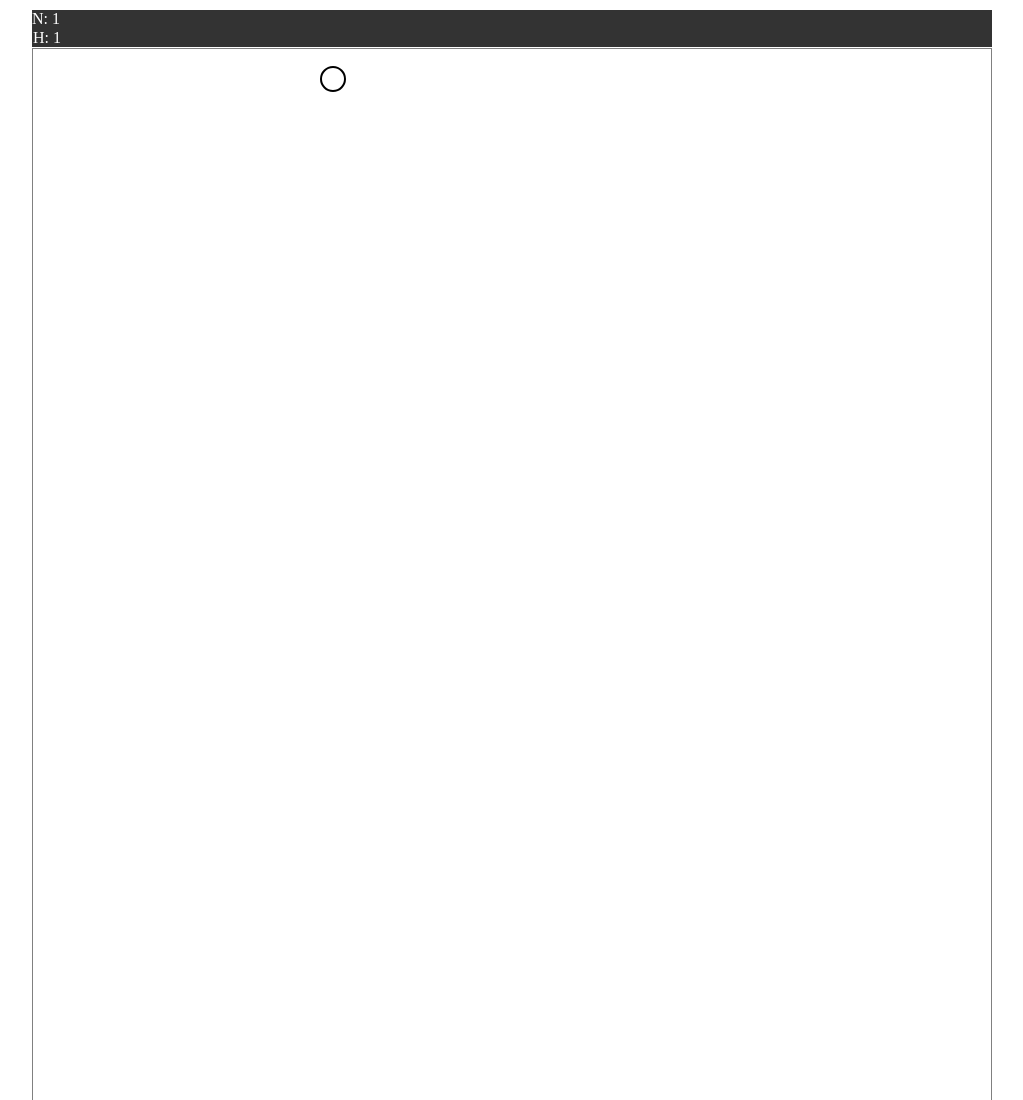
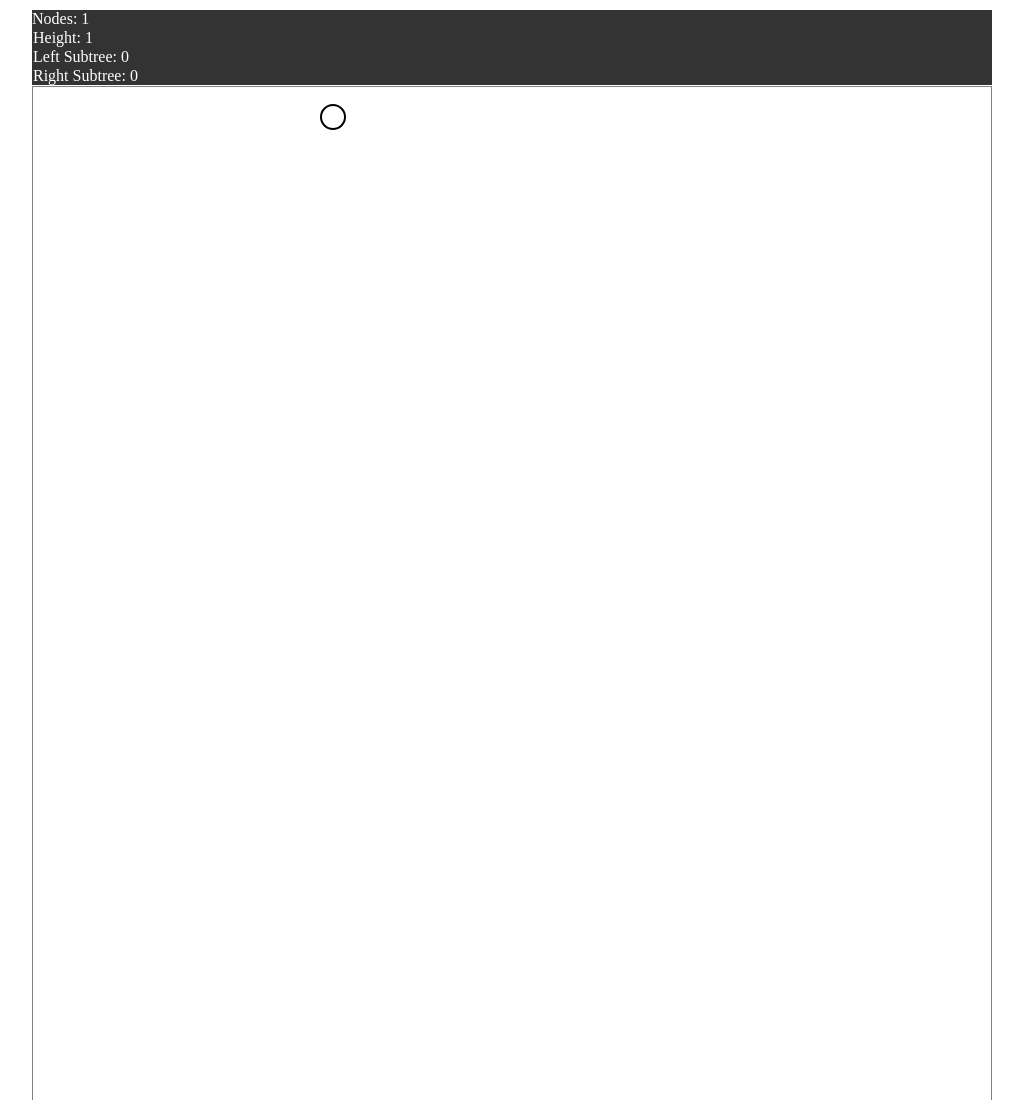
Before and after one commit to spboyle/count_strict_trees, a plain HTML site: page index.html in a window 1280 px wide. Shown: the top 1100 px of the page, without its empty margins (128-1151 px from the left). Drawn offline with nearby package versions, Linux system fonts and the light colour scheme.

Commit message:
webpage to illustrate building strict trees

```diff
--- a/index.html
+++ b/index.html
@@ -1,4 +1,5 @@
 <!DOCTYPE html>
+<!-- Copied from http://bl.ocks.org/NPashaP/7683252 -->
 <meta charset="utf-8">
 <style>
 
@@ -86,6 +87,23 @@ function tree(){
     return innerHeight(tree.vis);
   }
 
+  function sizeInner(n) {
+    if ( n ) {
+      var left_size = sizeInner(n.c[0]);
+      var right_size = sizeInner(n.c[1]);
+      return 1 + left_size + right_size;
+    }
+    return 0;
+  }
+
+  tree.leftSize = function(){
+    return sizeInner(tree.vis.c[0]);
+  }
+
+  tree.rightSize = function(){
+    return sizeInner(tree.vis.c[1]);
+  }
+
   tree.getEdges =  function(){
     var e =[];
     function getEdges(_){
@@ -103,16 +121,6 @@ function tree(){
     }
     addLeaf(tree.vis);
     reposition(tree.vis);
-    // if(tree.glabels.length != 0){
-    //   tree.glabels =[]
-    //   relabel(
-    //     {
-    //       lbl:d3.range(0, tree.size).map(function(d){ return '';}),
-    //       incMatx:d3.range(0,tree.size-1).map(function(){ return 0;})
-    //     });
-    //   d3.select("#labelnav").style('visibility','hidden');
-    // }
-    // else tree.incMatx = d3.range(0,tree.size-1).map(function(){ return 0;});
     redraw();
   }
 
@@ -144,7 +152,6 @@ function tree(){
     d3.range(0, tree.size).forEach(function(d){ vlbls =[d]; elbls=[]; gracefulLbl(1); });
     tree.showLabel(1);
     d3.select("#labelpos").text(tree.currLbl+'/'+tree.glabels.length);
-    // d3.select("#labelnav").style('visibility','visible');
   }
 
   updateIncMatx = function(){
@@ -209,39 +216,10 @@ function tree(){
       .transition().duration(500)
       .attr('x',function(d){ return d.p.x;}).attr('y',function(d){ return d.p.y+5;});
 
-    // d3.select("#treesvg").attr("height", svgH);
-
-    // var elabels = d3.select("#g_elabels").selectAll('text').data(tree.getEdges());
-
-    // elabels
-    //   .attr('x',function(d){ return (d.p1.x+d.p2.x)/2+(d.p1.x < d.p2.x? 8: -8);}).attr('y',function(d){ return (d.p1.y+d.p2.y)/2;})
-    //   .text(function(d){return tree.glabels.length==0? '': Math.abs(d.l1 -d.l2);});
-
-    // elabels.enter().append('text')
-    //   .attr('x',function(d){ return (d.p1.x+d.p2.x)/2+(d.p1.x < d.p2.x? 8: -8);}).attr('y',function(d){ return (d.p1.y+d.p2.y)/2;})
-    //   .text(function(d){return tree.glabels.length==0? '': Math.abs(d.l1 -d.l2);});
-
-
-    // d3.select('#incMatx').selectAll(".incrowlabel").data(tree.size).enter();
-    //   .enter().append('g').attr('class','incrow');
-
-    // d3.select('#incMatx').selectAll(".incrow").selectAll('.incRect')
-    //   .data(function(d,i){ return getIncMatxRow(i).map(function(v,j){return {y:i, x:j, f:v};})})
-    //   .enter().append('rect').attr('class','incRect');
-
-    // d3.select('#incMatx').selectAll('.incRect')
-    //   .attr('x',function(d,i){ return (d.x+d.y)*tree.incS;}).attr('y',function(d,i){ return d.y*tree.incS;})
-    //   .attr('width',function(){ return tree.incS;}).attr('height',function(){ return tree.incS;})
-    //   .attr('fill',function(d){ return d.f == 1? 'black':'white'});
-
-    // d3.select("#incMatx").selectAll('.incrowlabel').data(d3.range(0,tree.size)).enter()
-    //   .append('text').attr('class','incrowlabel');
-    // d3.select("#navdiv").text(tree.size);
-    // d3.select("#navdiv").append("text").text("N: ");
     d3.select("#treeSize").text(tree.size);
     d3.select("#treeHeight").text(tree.height());
-    // d3.select("#incMatx").selectAll('.incrowlabel').text(function(d){ return d;})
-    //   .attr('x',function(d,i){ return (i-0.5)*tree.incS}).attr('y',function(d,i){ return (i+0.8)*tree.incS});
+    d3.select("#leftSubtreeSize").text(tree.leftSize());
+    d3.select("#rightSubtreeSize").text(tree.rightSize());
   }
 
   getLeafCount = function(_){
@@ -262,23 +240,24 @@ function tree(){
   initialize = function(){
     d3.select("body").append("div").attr('id','navdiv');
 
-    d3.select("#navdiv").append("text").text("N: ");
+    // Number of nodes label
+    d3.select("#navdiv").append("text").text("Nodes: ");
     d3.select("#navdiv").append("span").attr('id', 'treeSize').text(tree.size);
-    d3.select("#navdiv").append("p")
-    d3.select("#navdiv p").append("span").text("H: ");
+
+    // Height label
+    d3.select("#navdiv").append("p").attr('id', 'treeHeightContainer');
+    d3.select("#navdiv p").append("span").text("Height: ");
     d3.select("#navdiv p").append("span").attr('id', 'treeHeight').text(tree.height());
 
-      // .on('click',function(d){return tree.gracefulLabels();});
+    // Left subtree label
+    d3.select("#navdiv").insert('p', '#treeHeightContainer + *').attr('id', 'leftSubtreeSizeContainer');
+    d3.select("#leftSubtreeSizeContainer").append("span").text("Left Subtree: ");
+    d3.select("#leftSubtreeSizeContainer").append("span").attr('id', 'leftSubtreeSize').text(tree.leftSize());
 
-    // d3.select("#navdiv").append("nav").attr('id','labelnav').style('display','inline-block').style('visibility','hidden');
-
-    // d3.select("#labelnav").append("button").attr('type','button').text('<').attr('id','prevlabel')
-    //   .on('click',function(d){return tree.showLabel(tree.currLbl == 1? tree.glabels.length: tree.currLbl-1);});
-
-    // d3.select("#labelnav").append("text").text('').attr('id','labelpos');
-
-    // d3.select("#labelnav").append("button").attr('type','button').text('>').attr('id','nextlabel')
-    //   .on('click',function(){return tree.showLabel(tree.currLbl == tree.glabels.length? 1: tree.currLbl+1);});
+    // Right subtree label
+    d3.select("#navdiv").insert("p", '#leftSubtreeSizeContainer + *').attr('id', 'rightSubtreeSizeContainer');
+    d3.select("#rightSubtreeSizeContainer").append("span").text("Right Subtree: ");
+    d3.select("#rightSubtreeSizeContainer").append("span").attr('id', 'rightSubtreeSize').text(tree.rightSize());
 
     d3.select("body").append("svg").attr("width", svgW).attr("height", svgH).attr('id','treesvg');
 
@@ -299,15 +278,6 @@ function tree(){
       .text(function(d){return tree.glabels.length==0? '': Math.abs(d.l1 -d.l2);});
 
     d3.select("body").select("svg").append('g').attr('transform',function(){ return 'translate('+tree.incX+','+tree.incY+')';})
-      // .attr('id','incMatx').selectAll('.incrow')
-      // .data(tree.incMatx.map(function(d,i){ return {i:i, r:d};})).enter().append('g').attr('class','incrow');
-
-    // d3.select("#incMatx").selectAll('.incrowlabel').data(d3.range(0,tree.size)).enter()
-    //   .append('text').attr('class','incrowlabel').text(function(d){ return d;})
-    //   .attr('x',function(d,i){ return (i-0.5)*tree.incS}).attr('y',function(d,i){ return (i+.8)*tree.incS});
-
-    // tree.addLeaf(0);
-    // tree.addLeaf(0);
   }
   initialize();
 
```
